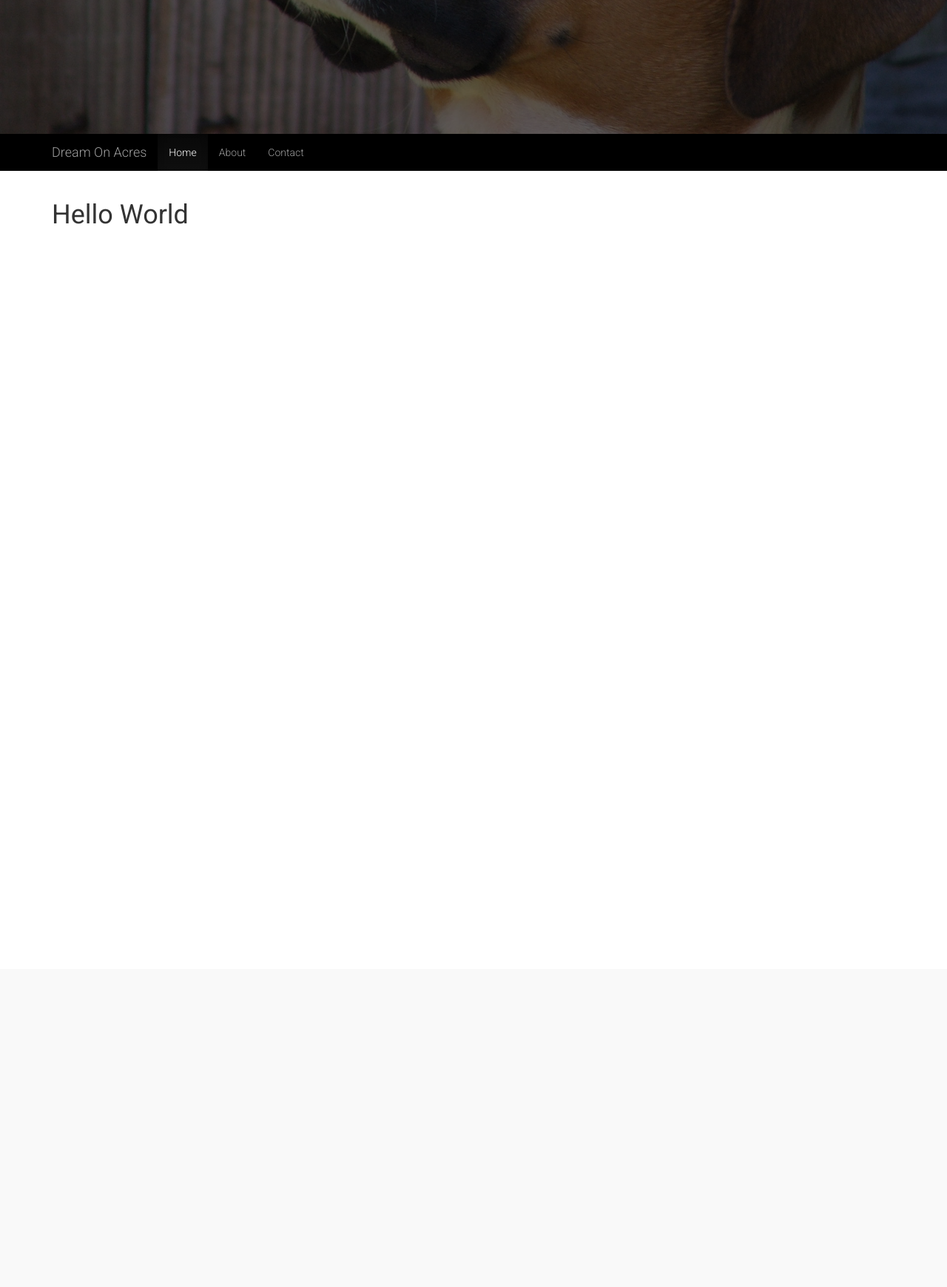
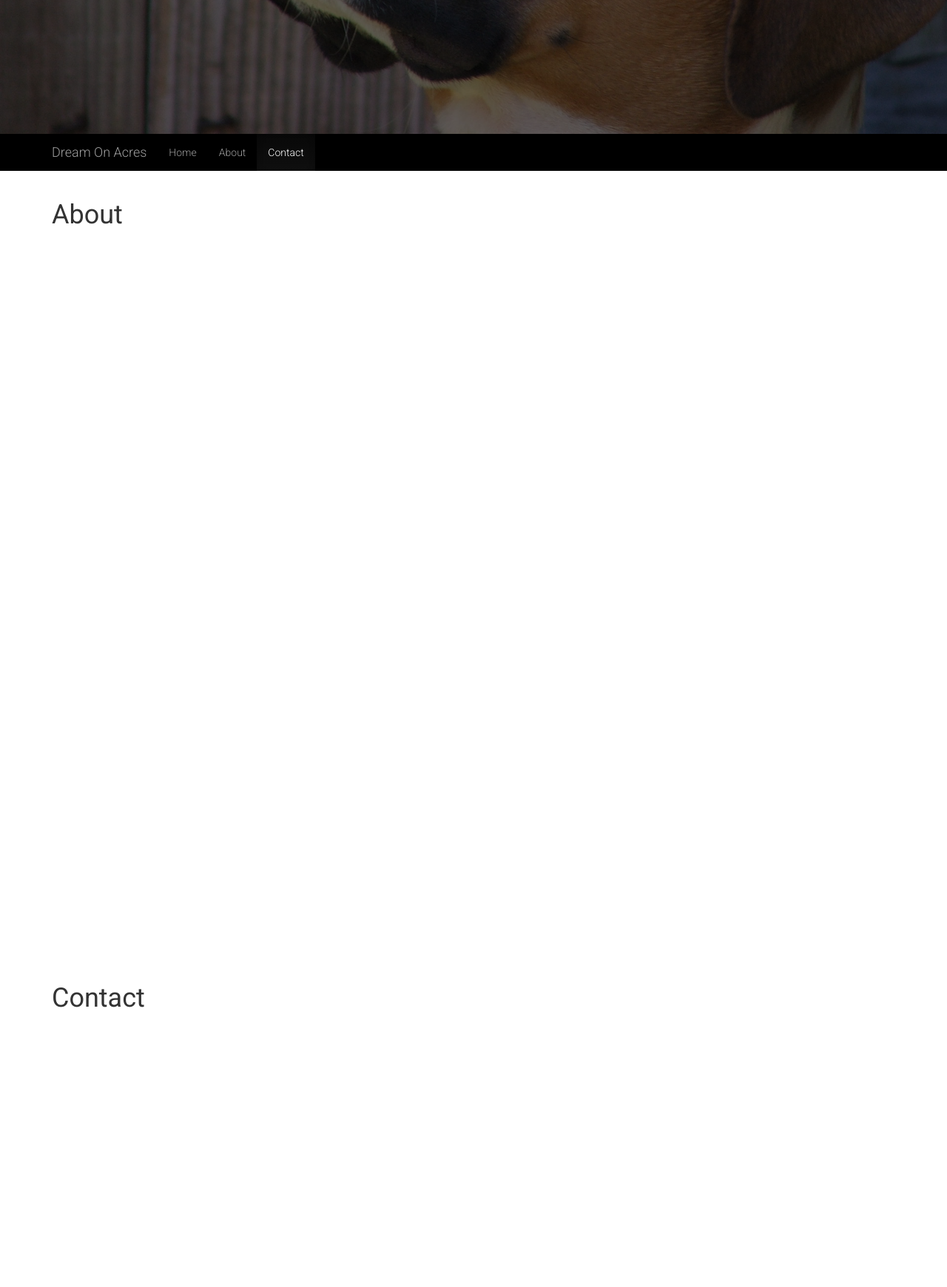
Before and after one commit to jlblatt/Dream-On-Acres, a PHP site: page / in a window 1280 px wide. Shown: the part 569-2309 px from the top of the page at 74% size. Before the commit the page ends 872 px from the top, so only its background shows below. Run offline with PHP 8.4, Linux system fonts and the light colour scheme; some libraries are stand-ins or nearby versions.

Commit message:
Scrollspy, collapsible nav

```diff
--- a/css/styles.css
+++ b/css/styles.css
@@ -1,2 +1,2 @@
-body{font-family:"Roboto";font-weight:300}.hero{position:relative;background:#000}.hero .text{position:absolute;top:25vh;width:100%;color:#fff;text-align:center;z-index:1;text-shadow:0 0 24px #000}.hero .text a{color:#fff}.hero .text h1{font-family:Lobster;font-size:12vw}@media (min-width: 640px){.hero .text h1{font-size:84px}}.hero .text h2{font-size:6vw;font-weight:300}@media (min-width: 640px){.hero .text h2{font-size:36px}}.hero .text h4{font-size:4vw;font-weight:300;line-height:1.7}@media (min-width: 640px){.hero .text h4{font-size:18px}}.hero .slides{width:100%;height:100%}.hero .slides .slide{position:absolute;width:100%;height:100%;background-color:#333;background-size:cover;background-blend-mode:overlay;background-position:center center}.hero .slides .slide.slide-1{background-image:url("../images/slide-1.jpg")}.hero .slides .slide.slide-2{background-image:url("../images/slide-2.jpg")}.hero .slides .slide.slide-3{background-image:url("../images/slide-3.jpg")}.main-nav{background:#000;border-radius:0;border:0}
+body{position:relative;font-family:"Roboto";font-weight:300}#home{position:relative;background:#000}#home .text{position:absolute;top:25vh;width:100%;color:#fff;text-align:center;z-index:1;text-shadow:0 0 24px #000}#home .text a{color:#fff}#home .text h1{font-family:Lobster;font-size:12vw}@media (min-width: 640px){#home .text h1{font-size:84px}}#home .text h2{font-size:6vw;font-weight:300}@media (min-width: 640px){#home .text h2{font-size:36px}}#home .text h4{font-size:4vw;font-weight:300;line-height:1.7}@media (min-width: 640px){#home .text h4{font-size:18px}}#home .slides{width:100%;height:100%}#home .slides .slide{position:absolute;width:100%;height:100%;background-color:#333;background-size:cover;background-blend-mode:overlay;background-position:center center}#home .slides .slide.slide-1{background-image:url("../images/slide-1.jpg")}#home .slides .slide.slide-2{background-image:url("../images/slide-2.jpg")}#home .slides .slide.slide-3{background-image:url("../images/slide-3.jpg")}nav.navbar{background:#000;border-radius:0;border:0}
 /*# sourceMappingURL=styles.css.map */
--- a/css/styles.scss
+++ b/css/styles.scss
@@ -8,11 +8,12 @@ $large: 1440px;
 $xlarge: 1920px;
 
 body {
+  position: relative;
   font-family: "Roboto";
   font-weight: 300;
 }
 
-.hero {
+#home {
   position: relative;
   background: #000;
 
@@ -78,7 +79,7 @@ body {
   }
 }
 
-.main-nav {
+nav.navbar {
   background: #000;
   border-radius: 0;
   border: 0;
--- a/index.html
+++ b/index.html
@@ -27,7 +27,7 @@
 
   <body>
 
-    <section class="hero">
+    <section id="home">
       <div class="text">
         <h1>Dream On Acres</h1>
         <h2>Boarding Kennel</h2>
@@ -40,20 +40,20 @@
       </div>
     </section>
 
-    <nav class="navbar navbar-inverse main-nav">
+    <nav class="navbar navbar-inverse">
       <div class="container">
         <div class="navbar-header">
-          <button type="button" class="navbar-toggle collapsed" data-toggle="collapse" data-target="#navbar" aria-expanded="false" aria-controls="navbar">
+          <button type="button" class="navbar-toggle collapsed" data-toggle="collapse" data-target="#main-nav" aria-expanded="false" aria-controls="navbar">
             <span class="sr-only">Toggle navigation</span>
             <span class="icon-bar"></span>
             <span class="icon-bar"></span>
             <span class="icon-bar"></span>
           </button>
-          <a class="navbar-brand" href="#">Dream On Acres</a>
+          <a class="navbar-brand" href="#home">Dream On Acres</a>
         </div>
-        <div class="collapse navbar-collapse">
+        <div id="main-nav" class="collapse navbar-collapse">
           <ul class="nav navbar-nav">
-            <li class="active"><a href="#">Home</a></li>
+            <li class="active"><a href="#home">Home</a></li>
             <li><a href="#about">About</a></li>
             <li><a href="#contact">Contact</a></li>
           </ul>
@@ -61,9 +61,17 @@
       </div>
     </nav>
 
-    <div class="container">
-      <h1>Hello World<br /><br /><br /><br /><br /><br /><br /><br /><br /><br /><br /><br /><br /><br /><br /><br /><br /><br /><br /><br /><br /><br /><br /><br /><br /><br /></h1>
-    </div>
+    <section id="about">
+      <div class="container">
+        <h1>About<br /><br /><br /><br /><br /><br /><br /><br /><br /><br /><br /><br /><br /><br /><br /><br /><br /><br /><br /><br /><br /><br /><br /><br /><br /><br /></h1>
+      </div>
+    </section>
+
+    <section id="contact">
+      <div class="container">
+        <h1>Contact<br /><br /><br /><br /><br /><br /><br /><br /><br /><br /><br /><br /><br /><br /><br /><br /><br /><br /><br /><br /><br /><br /><br /><br /><br /><br /></h1>
+      </div>
+    </section>
 
   </body>
 </html>
--- a/js/scripts.js
+++ b/js/scripts.js
@@ -2,23 +2,30 @@
 
 $(document).ready(function(){
 
+  //home section height
   bindWindowSizeEvent(function(){
-    var newHeight = $(window).height() - $(".main-nav").height();
+    var newHeight = $(window).height() - $("nav.navbar").height();
     if(newHeight < 500) newHeight = 500;
-    $(".hero").height(newHeight);
+    $("#home").height(newHeight);
   });
 
+  //sticky nav
   bindIntereactionEvent(function(){
-    if($(window).scrollTop() > $(".hero").height()) $(".main-nav").addClass('navbar-fixed-top');
-    else $(".main-nav").removeClass('navbar-fixed-top');
+    if($(window).scrollTop() > $("#home").height()) $("nav.navbar").addClass('navbar-fixed-top');
+    else $("nav.navbar").removeClass('navbar-fixed-top');
   });
 
+  //slider
   setInterval(function(){
-    $(".hero .slides .slide:last-child").fadeOut(function(){
-      $(this).prependTo(".hero .slides").show();
+    $("#home .slides .slide:last-child").fadeOut(function(){
+      $(this).prependTo("#home .slides").show();
     });
   }, 8000);
 
+  //scroll spy
+  $('body').scrollspy({target: '#main-nav'});
+
+  //fastclick
   FastClick.attach(document.body);
 
 });
```
Also changed, not shown: 1 other file.
